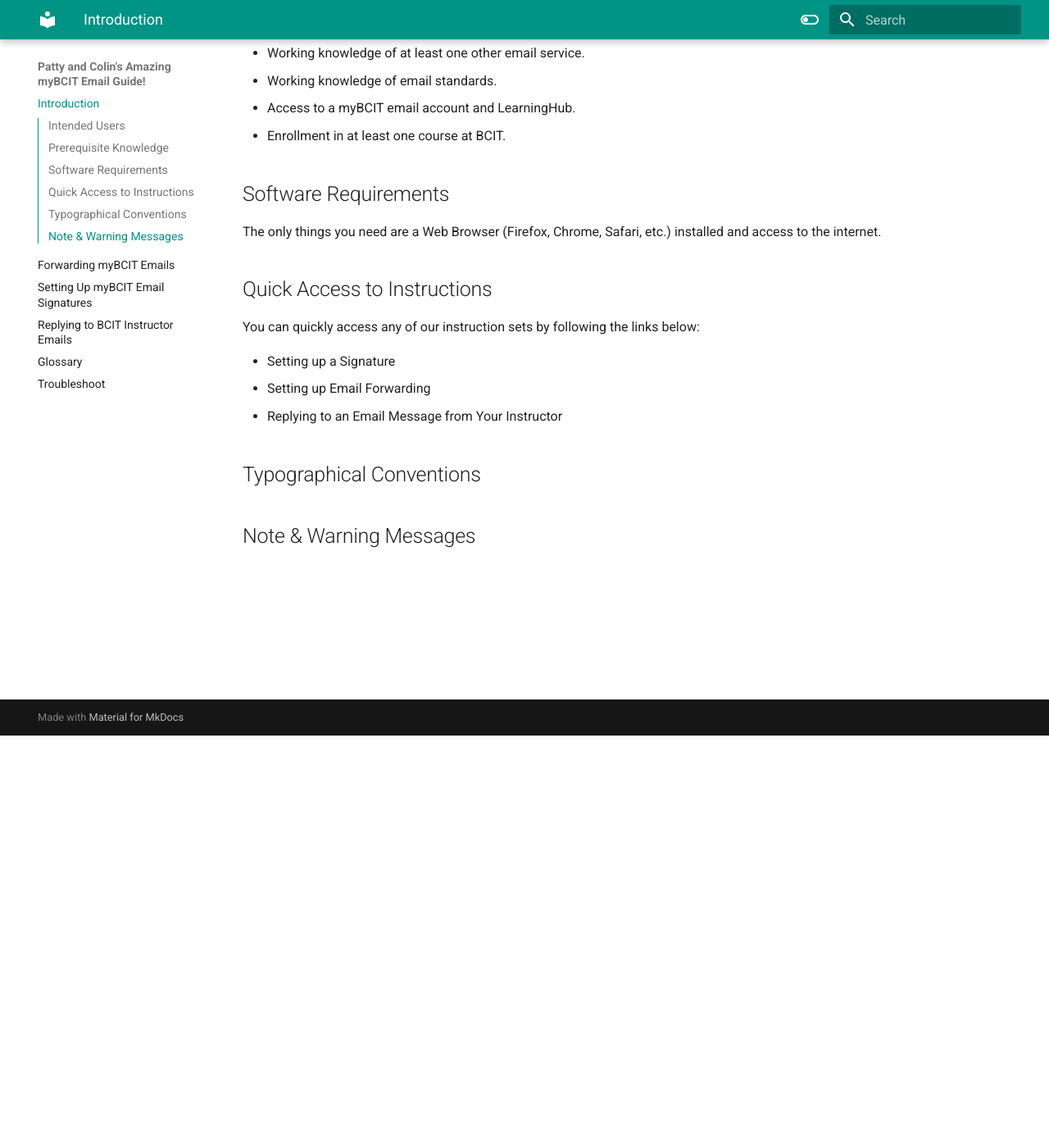
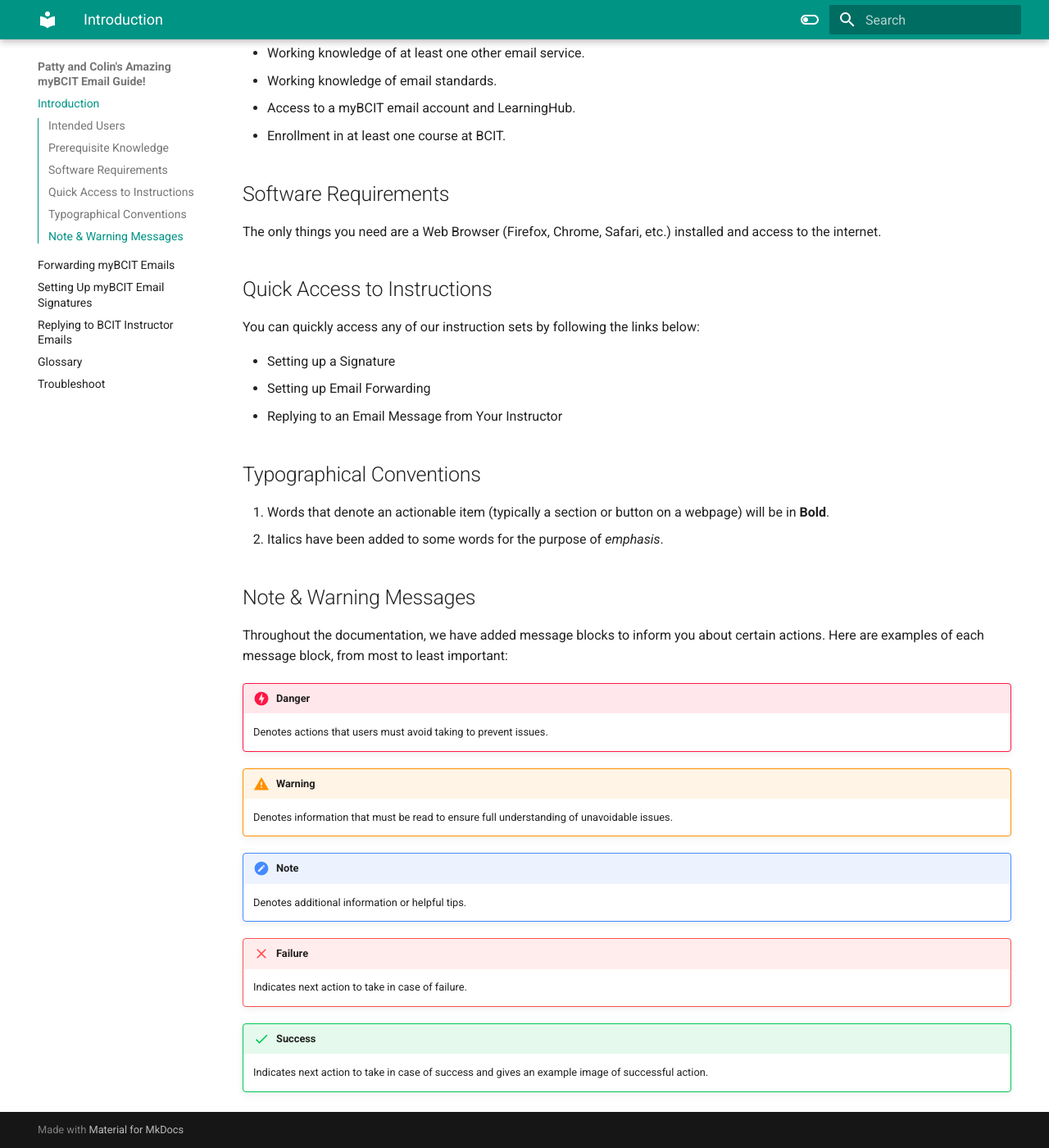
Before and after one commit to cdoig4/Colin-Patty_User_Guide, an MkDocs documentation site: the page built from docs/Introduction(Colin).md, in a window 1280 px wide and 1400 px high, scrolled down 503 px. Shown: the whole window at 82% size. Built offline with MkDocs 1.6.1 and Material for MkDocs 9.7.7, drawn with Linux system fonts in a browser that asks for light colours.

Commit message:
Add conventions and message information

```diff
--- a/docs/Introduction(Colin).md
+++ b/docs/Introduction(Colin).md
@@ -32,4 +32,24 @@
 
 ## Typographical Conventions
 
+1. Words that denote an actionable item (typically a section or button on a webpage) will be in **Bold**.
+2. Italics have been added to some words for the purpose of *emphasis*.
+
 ## Note & Warning Messages
+
+Throughout the documentation, we have added message blocks to inform you about certain actions. Here are examples of each message block, from most to least important:
+
+!!! Danger "Danger"
+    Denotes actions that users must avoid taking to prevent issues.
+
+!!! Warning "Warning"
+    Denotes information that must be read to ensure full understanding of unavoidable issues.
+
+!!! Note "Note"
+    Denotes additional information or helpful tips.
+
+!!! Failure "Failure"
+    Indicates next action to take in case of failure.
+
+!!! Success "Success"
+    Indicates next action to take in case of success and gives an example image of successful action.
```
